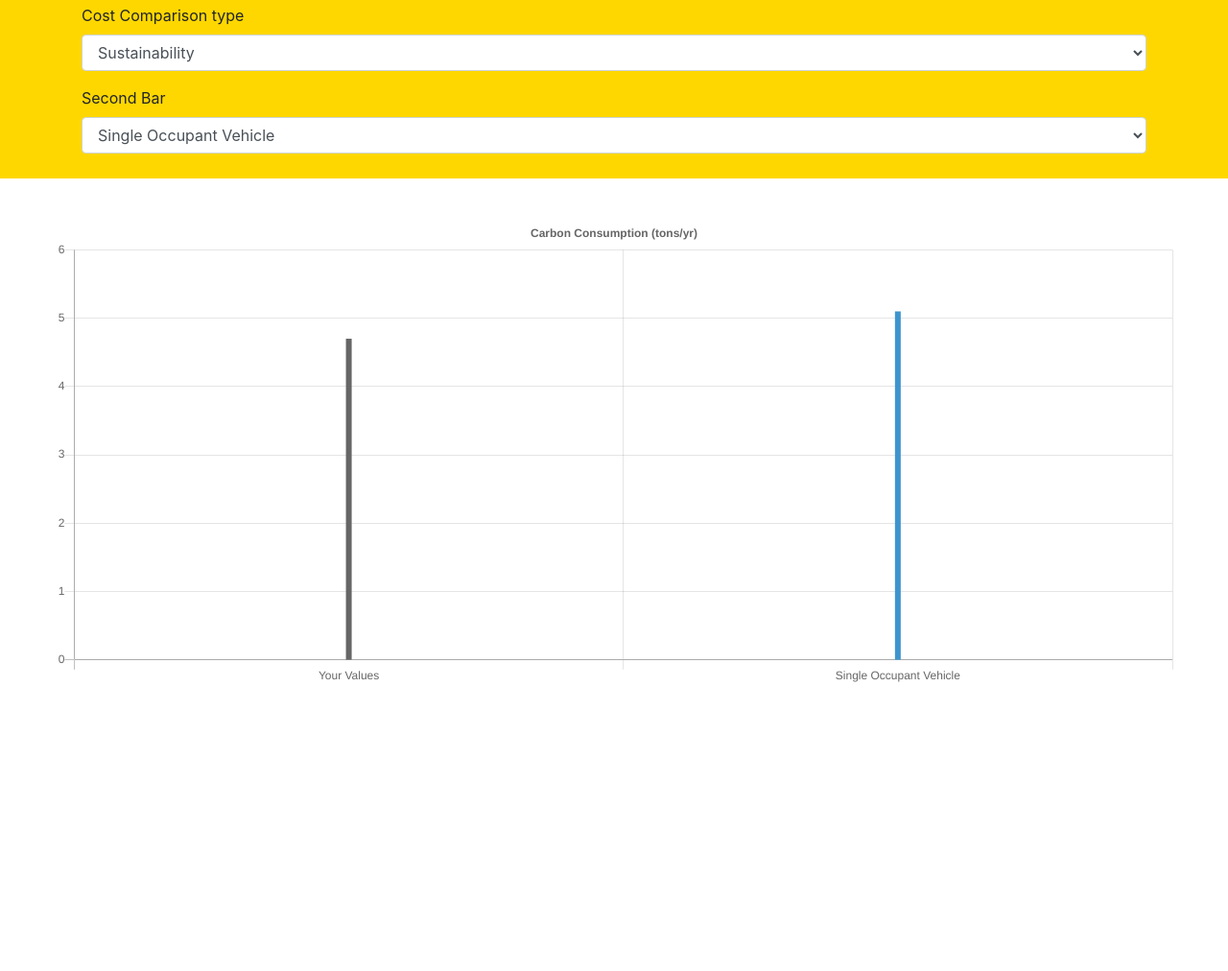
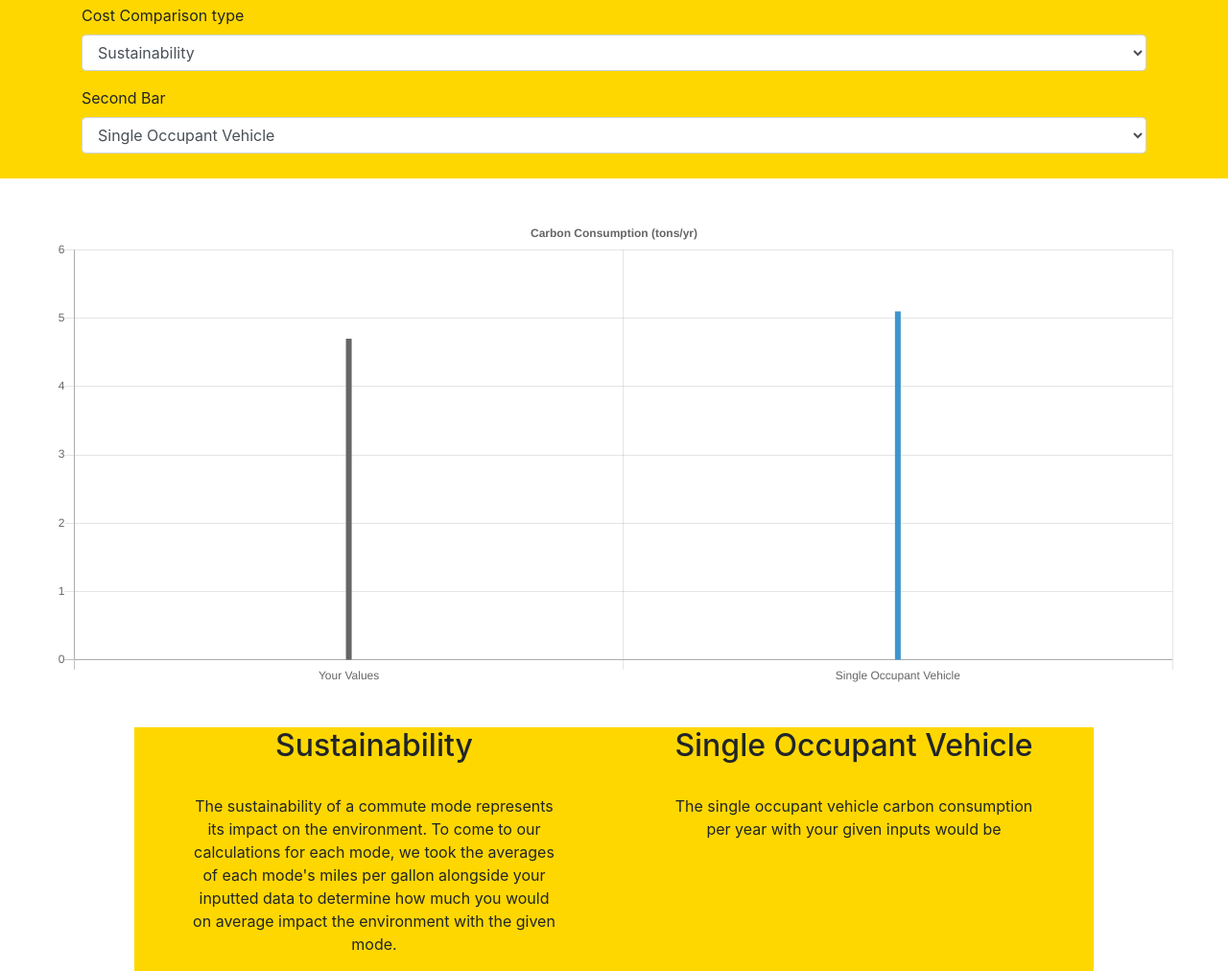
Before and after one commit to Just-Don-t-Know-JDK/CSUS-Commute-Options-JDK, a plain HTML site: page Data Analysis.html in a window 1280 px wide. Shown: the part 62-1074 px from the top of the page at 96% size. Before the commit the page ends 820 px from the top, so only its background shows below. Drawn offline with nearby package versions, Linux system fonts and the light colour scheme.

Commit message:
Update Data Analysis.html
Just added some text box WIP stuff

```diff
--- a/Data Analysis.html
+++ b/Data Analysis.html
@@ -84,6 +84,30 @@
         <main class="col bg-faded py-3 mx-auto" style="width: 1200px;">
             <canvas class="my-4 chartjs-render-monitor" id="myChart" width="554" height="233" style="display: block; width: 554px; height: 233px;">
         </main>
+
+        <div class="container" style="background-color: gold; width: 1000px;">
+            <div class="row">
+                <div class="col-5 mx-auto" style="text-align: center;">
+                    <h2>Sustainability</h2>
+                    <br>
+                </div>
+                <div class="col-5 mx-auto" style="text-align: center;">
+                    <h2>Single Occupant Vehicle</h2>
+                </div>
+            </div>
+            <div class="row justify-content-around">
+                <div class="col-5 mx-auto" style="text-align: center;">
+                    <p>The sustainability of a commute mode represents its impact on the environment. To come to our calculations for each mode,
+                        we took the averages of each mode's miles per gallon alongside your inputted data to determine how much you would on average
+                        impact the environment with the given mode.
+                    </p>
+                </div>
+                <div class="col-5 mx-auto" style="text-align: center;">
+                    <p>The single occupant vehicle carbon consumption per year with your given inputs would be</p>
+                </div>
+            </div>
+        </div>
+
 
 
         <!-- Other Stuff -->
```
